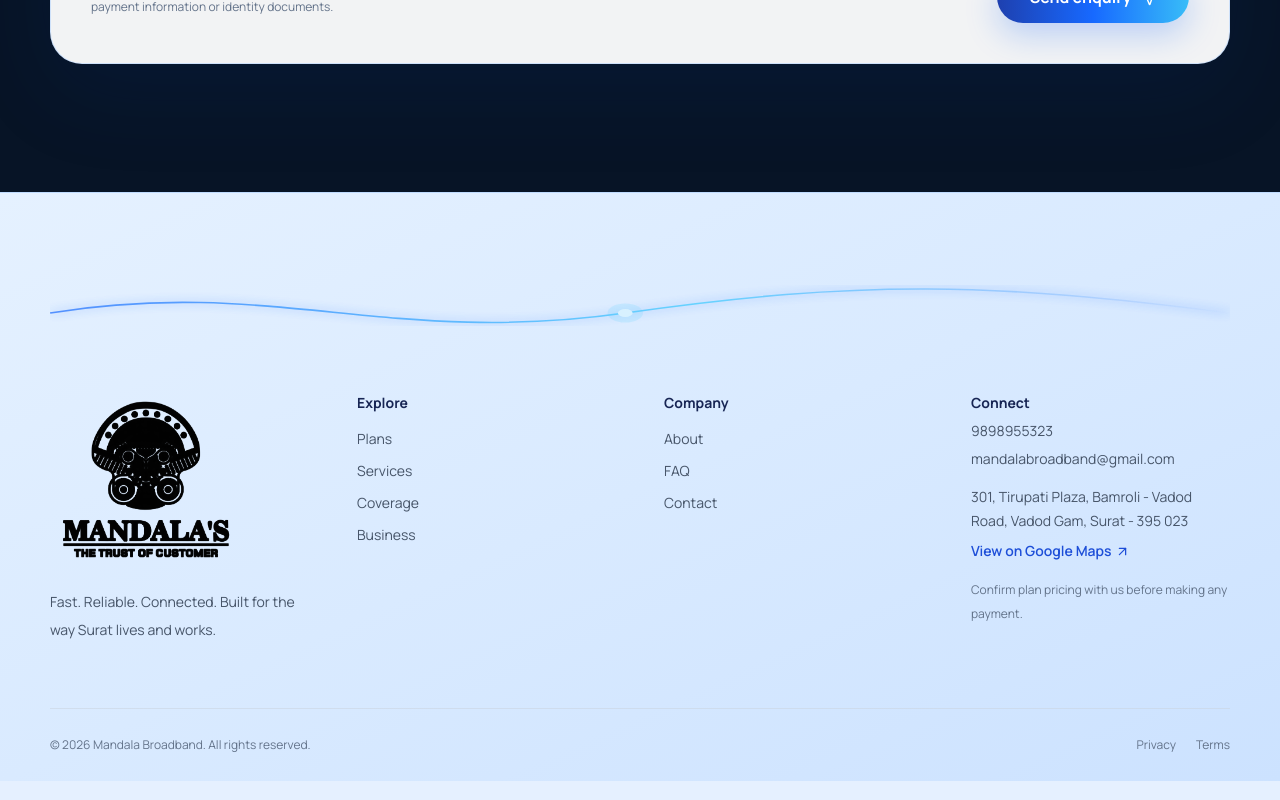
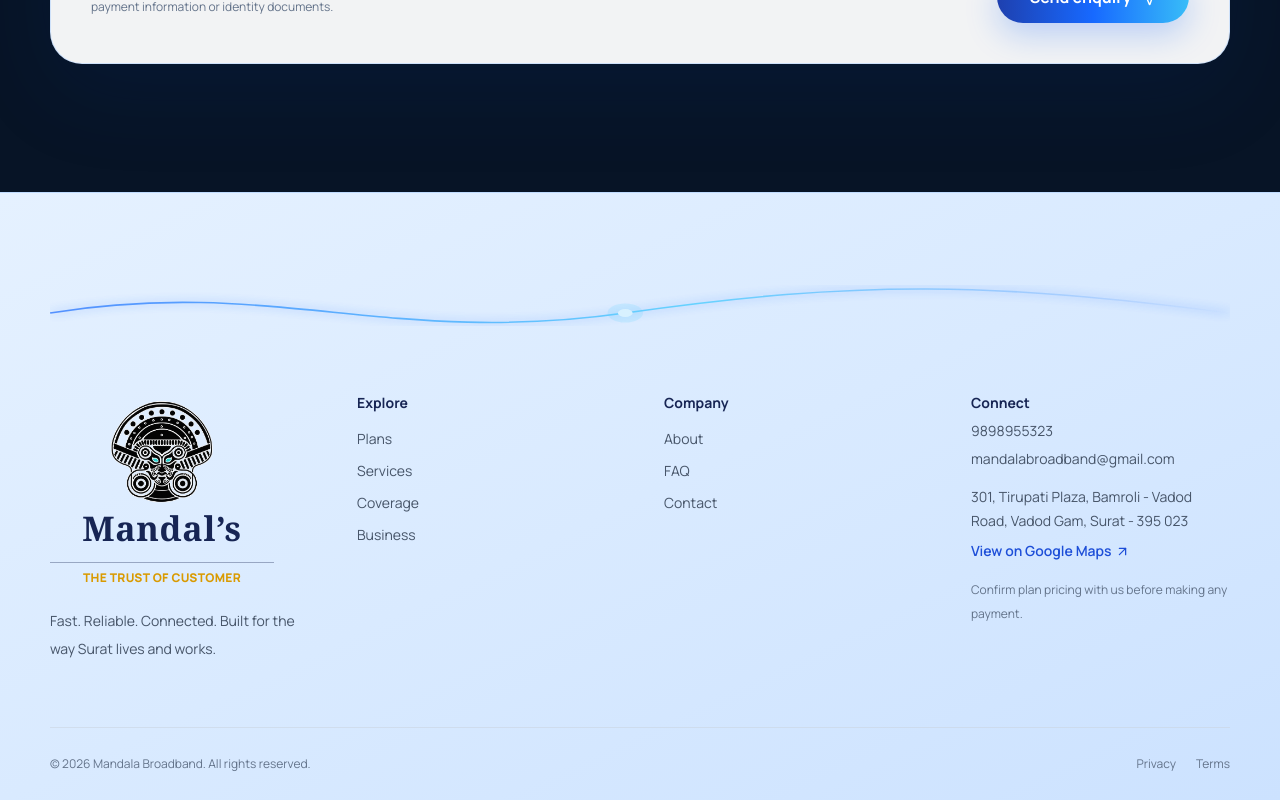
Before and after one commit to Hariomshukla03/Mandala-Wifi, a React (Vite) app: page / in a window 1280 px wide. Shown: the part 8711-9511 px from the top of the page. Built offline with nearby package versions, Linux system fonts and the light colour scheme; no server answers.

Commit message:
Configure Vercel for React Vite deployment

```diff
--- a/components/layout/Footer.tsx
+++ b/components/layout/Footer.tsx
@@ -10,7 +10,14 @@ export function Footer(){
       <ZifiFiberLine className="mb-10 opacity-70"/>
       <div className="grid gap-12 border-b border-slate-300/60 pb-16 md:grid-cols-2 lg:grid-cols-4 dark:border-white/10">
         <div>
-          <Image src="/images/mandala-logo-transparent.png" alt="Mandala Broadband — The Trust of Customer" width={1314} height={1197} className="h-auto w-48 object-contain brightness-0 dark:brightness-100"/>
+          <Link href="/" aria-label="Mandala Broadband home" className="focus-ring inline-flex w-56 flex-col items-center text-center">
+            <span className="relative h-[110px] w-[180px] overflow-hidden">
+              <Image src="/images/mandala-logo-transparent.png" alt="Mandala Broadband logo" width={1314} height={1197} className="absolute left-0 top-0 h-auto w-[180px] max-w-none invert dark:invert-0"/>
+            </span>
+            <strong className="mt-1 block text-[34px] font-bold leading-tight tracking-[.02em]" style={{fontFamily:'Georgia, serif'}}>Mandal’s</strong>
+            <span aria-hidden="true" className="mb-1.5 mt-3 h-px w-full bg-blue-950/35 dark:bg-white/40"/>
+            <span className="text-[12px] font-extrabold uppercase tracking-[.025em] text-[#d99a00] dark:text-[#f4c542]">The Trust of Customer</span>
+          </Link>
           <p className="mt-5 max-w-xs text-sm leading-7 text-slate-600 dark:text-slate-400">Fast. Reliable. Connected. Built for the way Surat lives and works.</p>
         </div>
         <FooterGroup title="Explore" links={[["Plans","/plans"],["Services","/services"],["Coverage","/coverage"],["Business","/business-broadband"]]}/>
--- a/package.json
+++ b/package.json
@@ -13,5 +13,5 @@
   },
   "dependencies": {"@emailjs/browser":"^4.4.1","clsx":"^2.1.1","dotenv":"^17.2.0","formik":"^2.4.6","framer-motion":"^11.11.17","lucide-react":"^0.468.0","react":"^18.3.1","react-dom":"^18.3.1","react-router-dom":"^7.9.0","tsx":"^4.20.0","yup":"^1.6.1"},
   "devDependencies": {"@types/node":"^22.10.2","@types/react":"^18.3.17","@types/react-dom":"^18.3.5","@vitejs/plugin-react":"^5.0.0","autoprefixer":"^10.4.20","postcss":"^8.4.49","tailwindcss":"^3.4.17","typescript":"^5.7.2","vite":"^7.1.0"},
-  "engines": {"node":">=22.12.0"}
+  "engines": {"node":"22.x"}
 }
```
Also changed, not shown: vercel.json (added), 2 other files (tests, documents, lock files or other folders).
